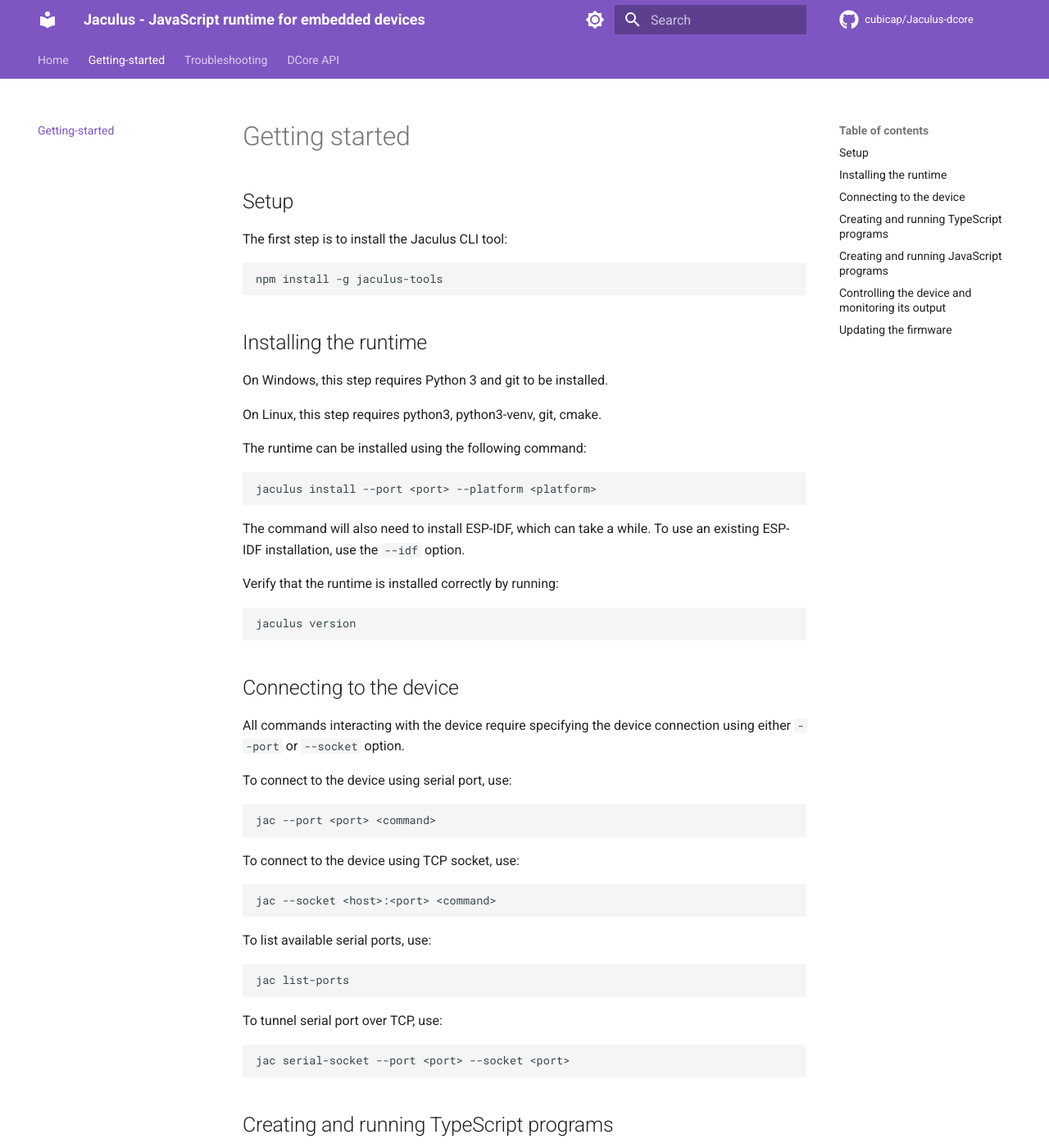
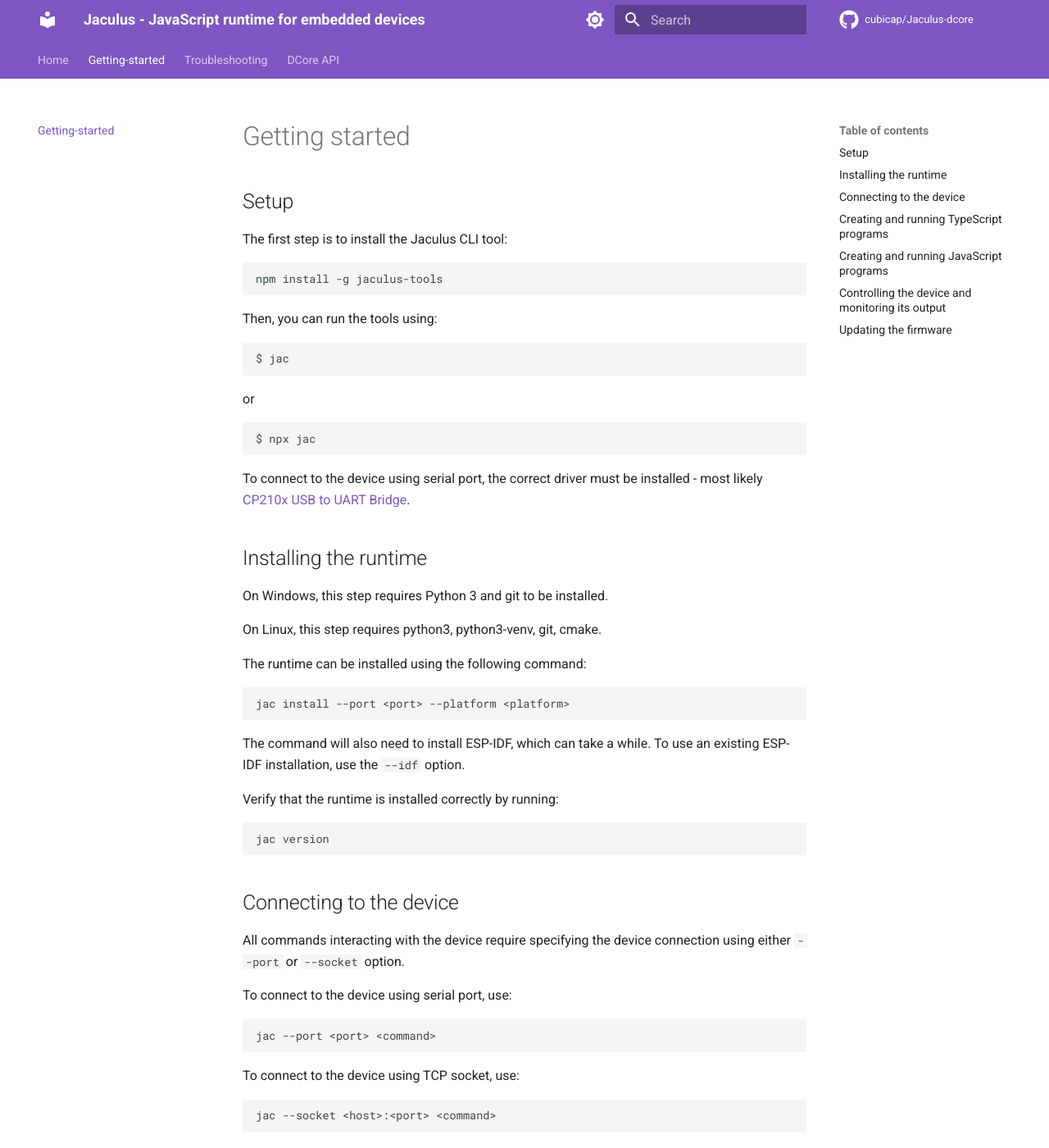
Before and after one commit to cubicap/Jaculus-dcore, an MkDocs documentation site: the page built from docs/getting-started.md, in a window 1280 px wide and 1400 px high. Shown: the whole window at 82% size. Built offline with MkDocs 1.6.1 and Material for MkDocs 9.7.7, drawn with Linux system fonts in a browser that asks for light colours; comment, search, counter and statistics services are not loaded; some of the changed text lies outside the part shown.

Commit message:
update getting started guide

````diff
--- a/docs/getting-started.md
+++ b/docs/getting-started.md
@@ -8,6 +8,18 @@
 npm install -g jaculus-tools
 ```
 
+Then, you can run the tools using:
+
+    $ jac
+
+or
+
+    $ npx jac
+
+
+To connect to the device using serial port, the correct driver must be installed - most likely [CP210x USB to UART Bridge](https://www.silabs.com/developers/usb-to-uart-bridge-vcp-drivers).
+
+
 ## Installing the runtime
 
 On Windows, this step requires Python 3 and git to be installed.
@@ -16,14 +28,14 @@
 
 The runtime can be installed using the following command:
 
-    jaculus install --port <port> --platform <platform>
+    jac install --port <port> --platform <platform>
 
 The command will also need to install ESP-IDF, which can take a while.
 To use an existing ESP-IDF installation, use the `--idf` option.
 
 Verify that the runtime is installed correctly by running:
 
-    jaculus version
+    jac version
 
 
 ## Connecting to the device
@@ -95,4 +107,4 @@
 
 To update the firmware, force the tool to download the latest version:
 
-    jaculus install --port <port> --platform <platform> --upstream force
+    jac install --port <port> --platform <platform> --upstream force
````
Also changed, not shown: other parts of docs/getting-started.md (+1 -1 lines).
